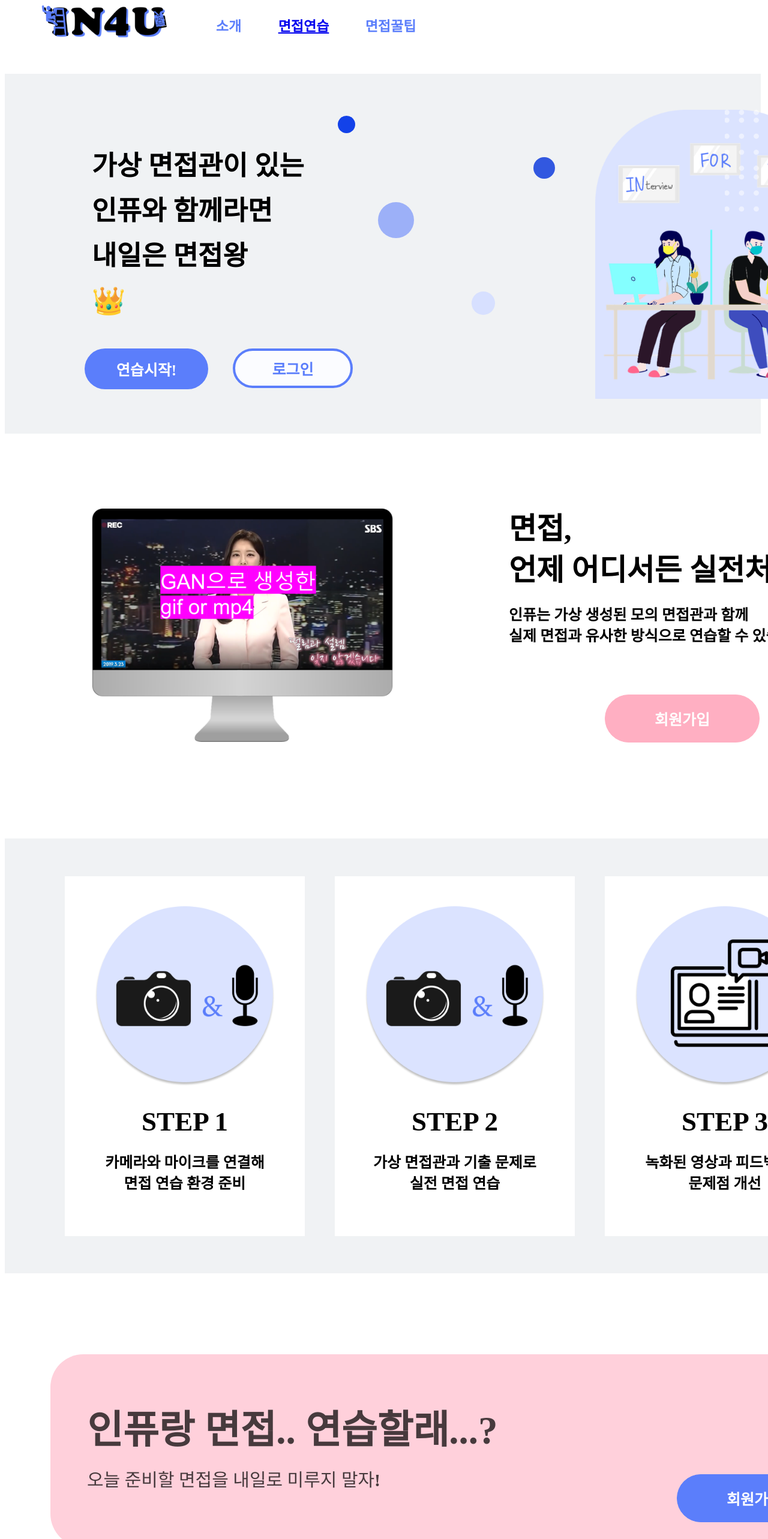
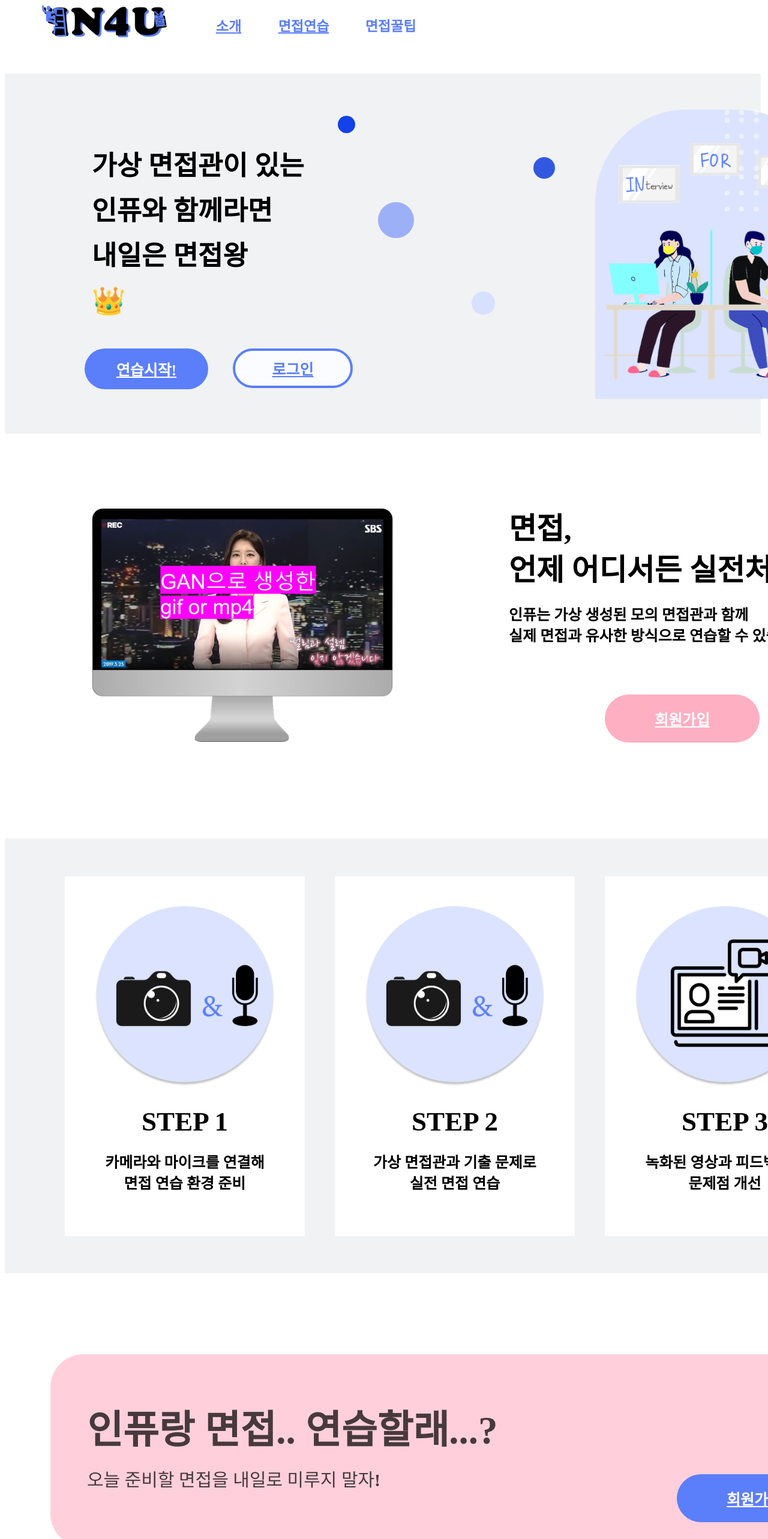
Before and after one commit to kookmin-sw/capstone-2022-15, a React (Create React App) app in the folder src/front/: page / in a window 1280 px wide. Shown: the part 60-2626 px from the top of the page at 60% size. Built offline with nearby package versions, Linux system fonts and the light colour scheme.

Commit message:
Main Page - Add Link

```diff
--- a/src/front/src/pages/HomePage/Home.js
+++ b/src/front/src/pages/HomePage/Home.js
@@ -30,7 +30,6 @@ const Home = () => {
 */
 
 //버튼 이벤트 수정 예정 (아직 페이지 연결 X)
-//반응형 웹으로 사이즈 수정 예정
 
 class Home extends Component {
   render() {
@@ -47,36 +46,35 @@ class Home extends Component {
   }
 }
 
-
 class Header extends Component{
   render(){
     return (
       <div className="App-header">
-          <href onClick={()=>console.log("메인페이지로 페이지 변경 이벤트 추가 예정")}>
-            <Link to="/HomePage">
+          <href onClick={()=>console.log("메인페이지로 페이지 변경")}>
+            <Link to="/">
                 <img src={img_logo_long} className="App-logo"/>
             </Link>
           </href>
 
-          <href onClick={()=>console.log("소개 페이지로 페이지 변경 이벤트 추가 예정")}>
-            <span className="BT-navi" style={{width:'100px', height:'62px', left:'320px', top:'60px'}}>
+          <href onClick={()=>console.log("소개 페이지로 페이지 변경")}>
+            <Link to="/introduce" className="BT-navi" style={{width:'100px', height:'62px', left:'320px', top:'60px'}}>
                     소개
-            </span>
+            </Link>
           </href>
-          <href onClick={()=>console.log("면접 연습페이지로 페이지 변경 이벤트 추가 예정")}>
-            <span className="BT-navi" style={{width:'100px', height:'62px', left:'445px', top:'60px'}}>
-                <Link to="/preinterview">
+          <href onClick={()=>console.log("면접 연습페이지로 페이지 변경")}>
+            <Link to="/preinterview" className="BT-navi" style={{width:'100px', height:'62px', left:'445px', top:'60px'}}>
                 면접연습
             </Link>
-            </span>
           </href>
-          <href onClick={()=>console.log("면접 연습페이지로 페이지 변경 이벤트 추가 예정")}>
+          <href onClick={()=>console.log("꿀팁 페이지로 페이지 변경 이벤트 추가 예정")}>
             <span className="BT-navi" style={{width:'100px', height:'62px', left:'590px', top:'60px'}}>
               면접꿀팁
             </span>
           </href>
-          <href onClick={()=>console.log("마이페이지로 페이지 변경 이벤트 추가 예정")}>
+          <href onClick={()=>console.log("마이페이지로 페이지 변경")}>
+            <Link to="/mypage">
                 <img src={BT_mypage} className="BT-mypage"/>
+            </Link>
           </href>
         </div>
     );
@@ -94,13 +92,15 @@ class Top extends Component{
       내일은 면접왕 <br></br>
       👑
       </span>
-      <href onClick={()=>console.log("화상기기 설정 페이지로 페이지 변경 이벤트 추가")}
-        className="BT-start" style={{width:'200px', height:'62px', left:'133px', top:'458px'}}>
+      <href onClick={()=>console.log("화상기기 설정 페이지로 페이지 변경")}>
+            <Link to="/preinterview" className="BT-start" style={{width:'200px', height:'62px', left:'133px', top:'458px'}}>
                 연습시작!
+            </Link>
       </href>
-      <href onClick={()=>console.log("로그인 페이지로 페이지 변경 이벤트 추가")}
-          className="BT-login" style={{width:'200px', height:'66px', left:'380px', top:'458px'}}>
+      <href onClick={()=>console.log("로그인 페이지로 페이지 변경 이벤트 추가")}>
+            <Link to ="mypage" className="BT-login" style={{width:'200px', height:'66px', left:'380px', top:'458px'}}>
                 로그인
+            </Link>
       </href>
       <img src={img_main} className="img-main"/>
       <div className="circle1"/>
@@ -127,9 +127,10 @@ class Middle extends Component{
             인퓨는 가상 생성된 모의 면접관과 함께 <br></br>
             실제 면접과 유사한 방식으로 연습할 수 있습니다.
           </span>
-          <href onClick={()=>console.log("로그인(회원가입) 페이지로 페이지 변경 이벤트 추가")}
-              className="BT-join" style={{width:'250px', height:'72px', left:'1000px', top:'310px', background:'#FFAFC2', border: '1px solid #FFAFC2'}}>
+          <href onClick={()=>console.log("로그인(회원가입) 페이지로 페이지 변경")}>
+                <Link to ="login" className="BT-join" style={{width:'250px', height:'72px', left:'1000px', top:'310px', background:'#FFAFC2', border: '1px solid #FFAFC2'}}>
                   회원가입
+                </Link>
           </href>
         </div>
     );
@@ -189,9 +190,10 @@ class Footer_pink extends Component{
               오늘 준비할 면접을 내일로 미루지 말자!
             </span>
           </div>
-          <href onClick={()=>console.log("로그인(회원가입) 페이지로 페이지 변경 이벤트 추가")}
-              className="BT-join" style={{width:'250px', height:'72px', left:'1120px', top:'460px', background:'#5B7EFB', border: '1px solid #5B7EFB'}}>
+          <href onClick={()=>console.log("로그인(회원가입) 페이지로 페이지 변경 이벤트 추가")}>
+            <Link to ="login" className="BT-join" style={{width:'250px', height:'72px', left:'1120px', top:'460px', background:'#5B7EFB', border: '1px solid #5B7EFB'}}>
                   회원가입
+            </Link>
           </href>
         </div>
     );
```
Lines whose indentation alone changed are shown as unchanged.
